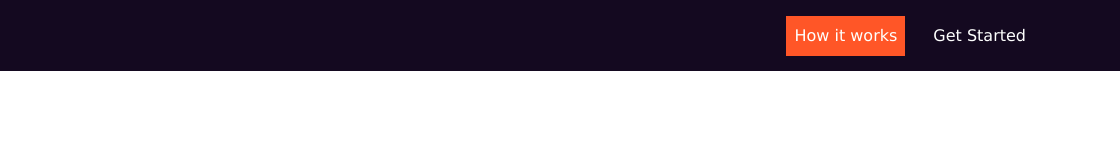
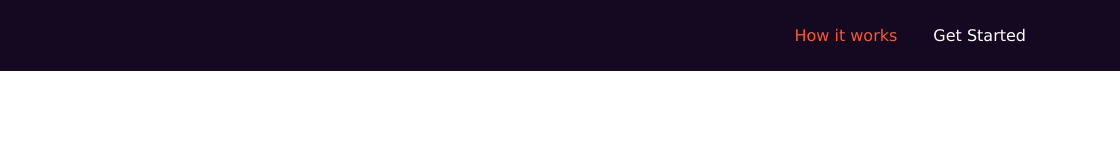
Before and after one commit to RGBrain/Big-Night-In, a plain HTML site: page index.html in a window 1280 px wide. In both pictures the pointer is over the link "How it works". Shown: the full height of the page, 160-1280 px from the left. Drawn offline with nearby package versions, Linux system fonts and the light colour scheme.

Commit message:
fixed styling on nav bar link hover

```diff
--- a/assets/style.css
+++ b/assets/style.css
@@ -34,6 +34,6 @@
     color: var(--off-white) !important;
 }
 
-a:hover {
-  background-color: var(--orange);
+.nav-link:hover {
+  color: var(--orange) !important;
 }
```
